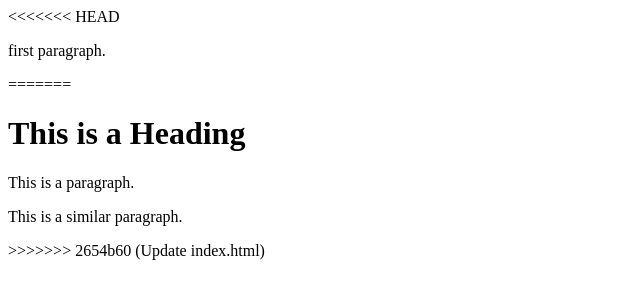
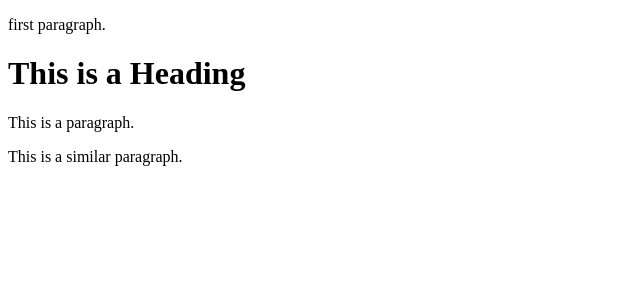
Before and after one commit to sahabitukur01/learning-git, a plain HTML site: page index.html in a window 1280 px wide. Shown: the whole page, without its empty margins (0-640 px from the left). Drawn offline with Linux system fonts and the light colour scheme.

Commit message:
resolved conflict

```diff
--- a/index.html
+++ b/index.html
@@ -4,14 +4,11 @@
 <title>Page Title</title>
 </head>
 <body>
-<<<<<<< HEAD
+
     <P>first paragraph.<P>
-=======
-
-<h1>This is a Heading</h1>
-<p>This is a paragraph.</p>
-<P>This is a similar paragraph.<P>
->>>>>>> 2654b60 (Update index.html)
+    <h1>This is a Heading</h1>
+    <p>This is a paragraph.</p>
+    <P>This is a similar paragraph.<P>
 
 </body>
 </html>
```
